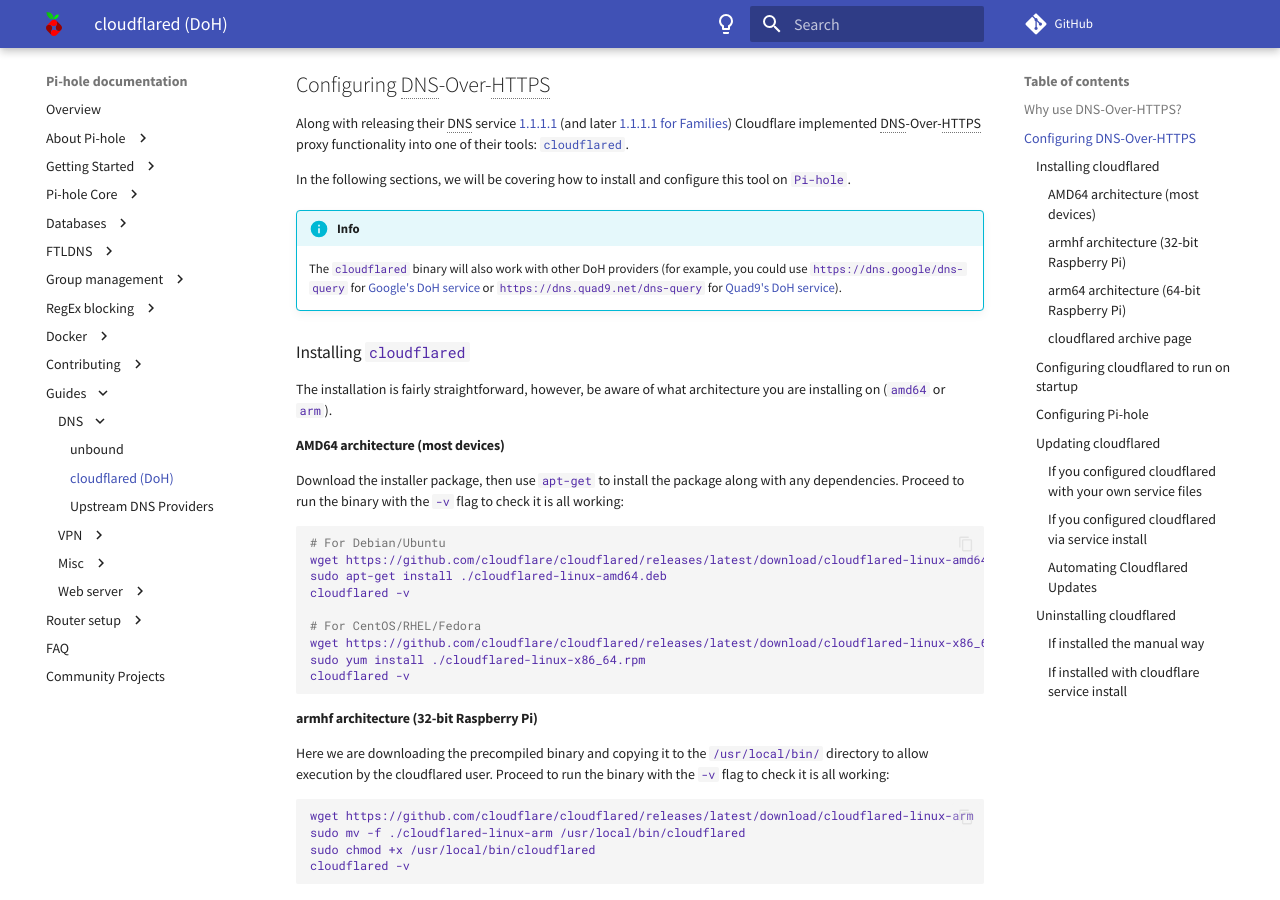
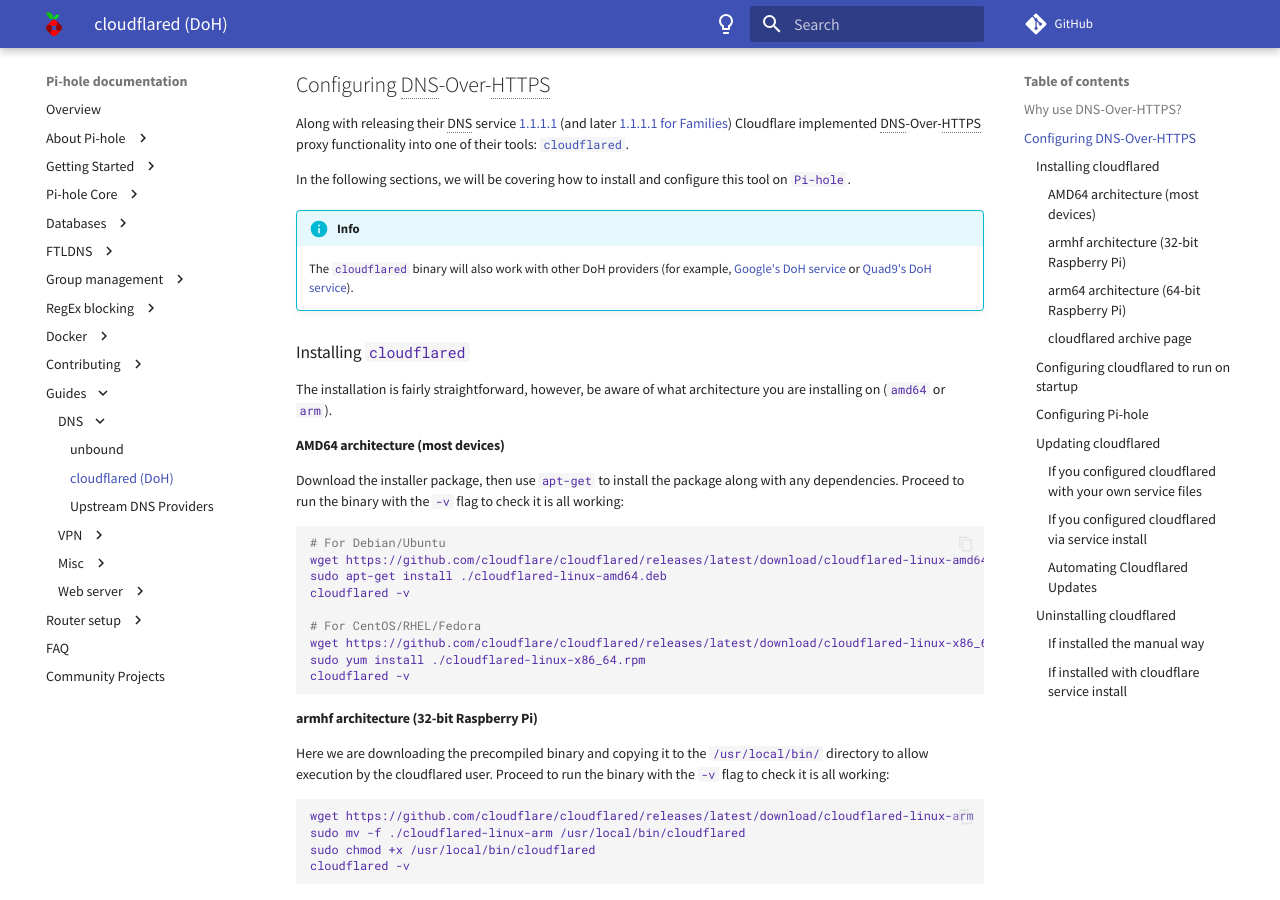
Before and after one commit to pi-hole/docs, an MkDocs documentation site: the page built from docs/guides/dns/cloudflared.md, in a window 1280 px wide and 900 px high, scrolled down 393 px. Built offline with MkDocs 1.6.1 and Material for MkDocs 9.7.7, drawn with Linux system fonts in a browser that asks for light colours; comment, search, counter and statistics services are not loaded.

Commit message:
Update docs/guides/dns/cloudflared.md
Co-authored-by: yubiuser <ckoenig@posteo.de>
Signed-off-by: Mike <DiskCrasher@users.noreply.github.com>

```diff
--- a/docs/guides/dns/cloudflared.md
+++ b/docs/guides/dns/cloudflared.md
@@ -14,7 +14,7 @@
 In the following sections, we will be covering how to install and configure this tool on `Pi-hole`.
 
 !!! info
-    The `cloudflared` binary will also work with other DoH providers (for example, you could use `https://dns.google/dns-query` for [Google's DoH service](https://developers.google.com/speed/public-dns/docs/doh) or `https://dns.quad9.net/dns-query` for [Quad9's DoH service](https://quad9.net/service/service-addresses-and-features)).
+    The `cloudflared` binary will also work with other DoH providers (for example, [Google's DoH service](https://developers.google.com/speed/public-dns/docs/doh) or [Quad9's DoH service](https://quad9.net/service/service-addresses-and-features)).
 
 ### Installing `cloudflared`
 
```
